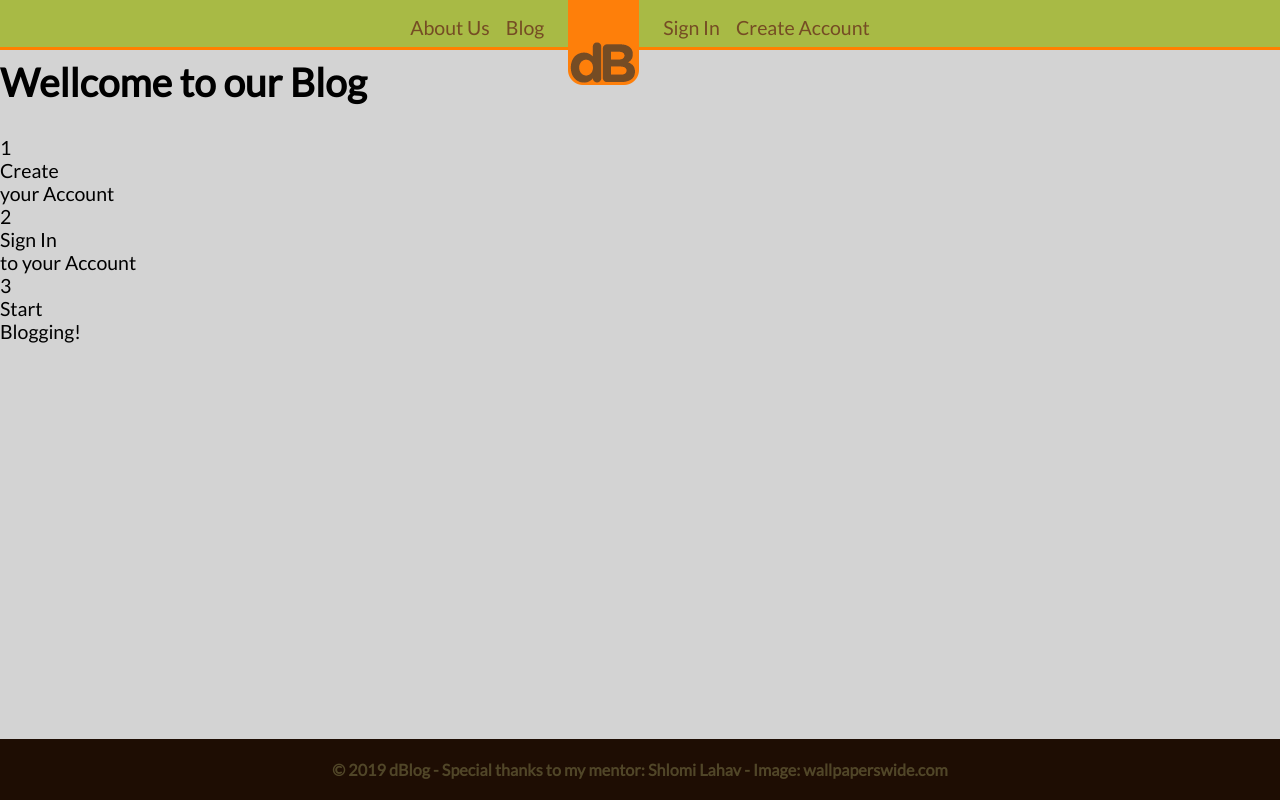
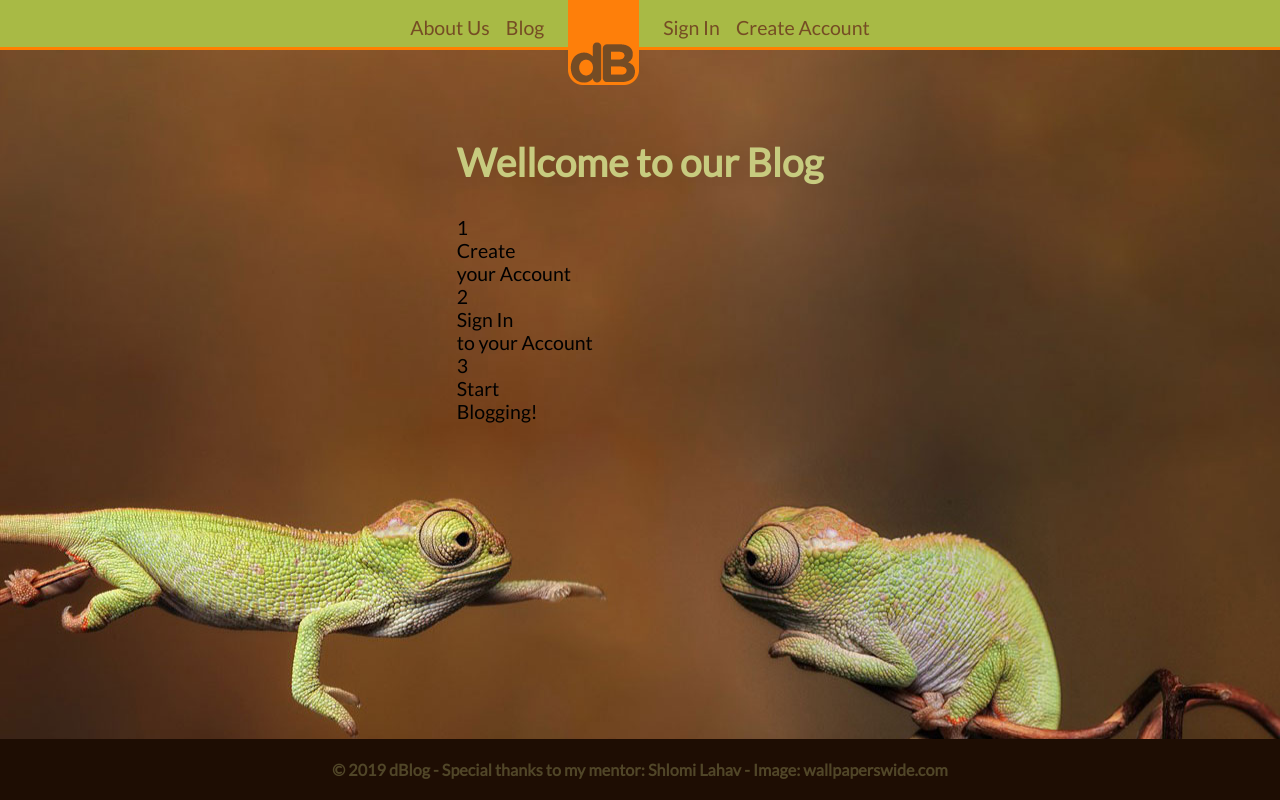
Before and after one commit to DorKatzir/dblog, a PHP site: page / in a window 1280 px wide. Run offline with PHP 8.4, Linux system fonts and the light colour scheme; some libraries are stand-ins or nearby versions.

Commit message:
flexing and styling  the main content section

```diff
--- a/css/main.css
+++ b/css/main.css
@@ -111,7 +111,34 @@ nav ul {
 
 /*///////////////// Main Content ///////////////////////////*/
 main {
-  background-color: lightgray;
+  background-color: rgba(211, 211, 211, 0.5);
+  background-image: url("../img/db_1920x1150.jpg");
+  background-position: top center;
+  background-repeat: no-repeat;
+  display: -webkit-box;
+  display: -ms-flexbox;
+  display: flex;
+  -webkit-box-orient: vertical;
+  -webkit-box-direction: normal;
+      -ms-flex-direction: column;
+          flex-direction: column;
+  -webkit-box-align: center;
+      -ms-flex-align: center;
+          align-items: center;
+}
+
+main .content {
+  margin-top: 3rem;
+  padding: 2rem;
+  max-width: 700px;
+}
+
+h1 {
+  color: #c7cb7f;
+}
+
+p {
+  color: #ffe8d1;
 }
 
 /*////////// Create account/ signup /////////////////*/
@@ -125,6 +152,7 @@ footer {
   background-color: #1E0D03;
   color: rgba(199, 203, 127, 0.3);
   padding: .8rem;
+  min-width: 100vw;
 }
 
 footer h5 {
@@ -132,18 +160,6 @@ footer h5 {
   text-align: center;
 }
 
-/* Extra-small */
-/* Small */
-@media screen and (min-width: 361px) and (max-width: 480px) {
-  /* ... */
-}
-
-/* Medium-only */
-@media screen and (min-width: 481px) and (max-width: 960px) {
-  /* ... */
-}
-
-/* ... */
 /*///////////////// Colors ///////////////////////////*/
 /*
 
--- a/css/main.scss
+++ b/css/main.scss
@@ -48,6 +48,8 @@
     margin: 0;
     padding: 0;
 }
+
+
 
 body {
     font-family: 'Lato', sans-serif;
@@ -136,11 +138,35 @@ nav ul {
 /*///////////////// Main Content ///////////////////////////*/
 
 main {
-    background-color: lightgray;
+    background-color: rgba(211, 211, 211, .5);
+    background-image: url('../img/db_1920x1150.jpg');
+    background-position: top center;
+    background-repeat: no-repeat;
+    display: flex;
+    flex-direction: column;
+
+    align-items: center;
+
+
 
 }
 
-// main .content {}
+main .content {
+
+    margin-top: 3rem;
+    padding: 2rem;
+    max-width: 700px;
+
+    // background-color: rgba(255, 128, 0, .3);
+}
+
+h1 {
+    color: rgb(199, 203, 127);
+}
+
+p {
+    color: rgb(255, 232, 209);
+}
 
 /*////////// Create account/ signup /////////////////*/
 // input[type=password].pass {}
@@ -215,7 +241,7 @@ footer {
     background-color: #1E0D03;
     color: rgba(199, 203, 127, .3);
     padding: .8rem;
-
+    min-width: 100vw;
 
 }
 
@@ -224,32 +250,6 @@ footer h5 {
     text-align: center;
 }
 
-
-
-
-
-
-
-
-
-/* Extra-small */
-@media screen and (max-width: 360px) {
-    .nav_logo {
-        // display: none;
-    }
-}
-
-/* Small */
-@media screen and (min-width: 361px) and (max-width: 480px) {
-    /* ... */
-}
-
-/* Medium-only */
-@media screen and (min-width: 481px) and (max-width: 960px) {
-    /* ... */
-}
-
-/* ... */
 
 
 
--- a/tpl/header.php
+++ b/tpl/header.php
@@ -16,7 +16,7 @@
                 <li><a href="blog.php">Blog</a></li>
             </ul>
 
-            <div class="nav_logo"><a href="./"><img class="logo" src="img/logo4.png" alt="Logo"></a></div>
+            <div class="nav_logo"><a href="./"><img class="logo" src="./img/db_logo.png" alt="Logo"></a></div>
 
             <ul class="ul_user">
                 <?php if( ! isset($_SESSION['user_id']) ): ?>
```
Also changed, not shown: img/chameleons_SRC.jpg (renamed from img/chameleons2.jpg), img/db_1382x870.jpg (added), img/db_1920x1150.jpg (added), img/db_logo.png (renamed from img/logo4.png), 1 other file.
